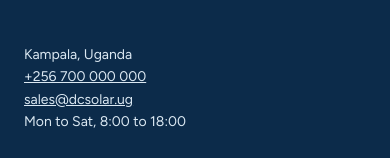
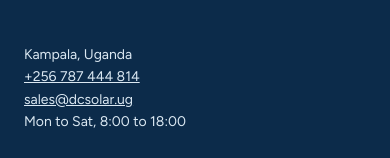
Before and after one commit to Ian-Balijawa/dcpower.ug, a React (Vite) app: page / in a window 390 px wide. Shown: the part 5224-5382 px from the top of the page. Built offline with nearby package versions, Linux system fonts and the light colour scheme.

Commit message:
Update contact information for DC Solar Uganda, changing phone and WhatsApp numbers in index.html and config.ts.

```diff
--- a/index.html
+++ b/index.html
@@ -14,7 +14,7 @@
 <link rel="icon" href="/favicon.svg" type="image/svg+xml" />
 <link rel="preconnect" href="https://fonts.googleapis.com" /><link rel="preconnect" href="https://fonts.gstatic.com" crossorigin />
 <link href="https://fonts.googleapis.com/css2?family=Bricolage+Grotesque:opsz,wght@12..96,500;12..96,700;12..96,800&family=Figtree:wght@400;500;600&display=swap" rel="stylesheet" />
-<script type="application/ld+json">{"@context":"https://schema.org","@type":"LocalBusiness","name":"DC Solar Uganda","url":"https://dcsolar.ug","address":{"@type":"PostalAddress","addressLocality":"Kampala","addressCountry":"UG"},"telephone":"+256700000000"}</script>
+<script type="application/ld+json">{"@context":"https://schema.org","@type":"LocalBusiness","name":"DC Solar Uganda","url":"https://dcsolar.ug","address":{"@type":"PostalAddress","addressLocality":"Kampala","addressCountry":"UG"},"telephone":"+256787444814"}</script>
 </head>
 <body><div id="root"></div><script type="module" src="/src/main.tsx"></script></body>
 </html>
--- a/src/config.ts
+++ b/src/config.ts
@@ -1,7 +1,9 @@
 export const SITE = {
   name: 'DC Solar Uganda', url: 'https://dcsolar.ug',
-  whatsapp: '256700000000', // digits only, country code first
-  phone: '+256 700 000 000', email: 'sales@dcsolar.ug', address: 'Kampala, Uganda',
+  whatsapp: '256787444814', // digits only, country code first
+  phone: '+256 787 444 814',
+  email: 'sales@dcsolar.ug',
+  address: 'Kampala, Uganda',
   hours: 'Mon to Sat, 8:00 to 18:00',
 };
 export const BRANDS = ['JinkoSolar', 'JA Solar', 'Pylontech', 'Felicity Solar', 'Deye', 'Victron Energy', 'Growatt', 'Longi'];
```
